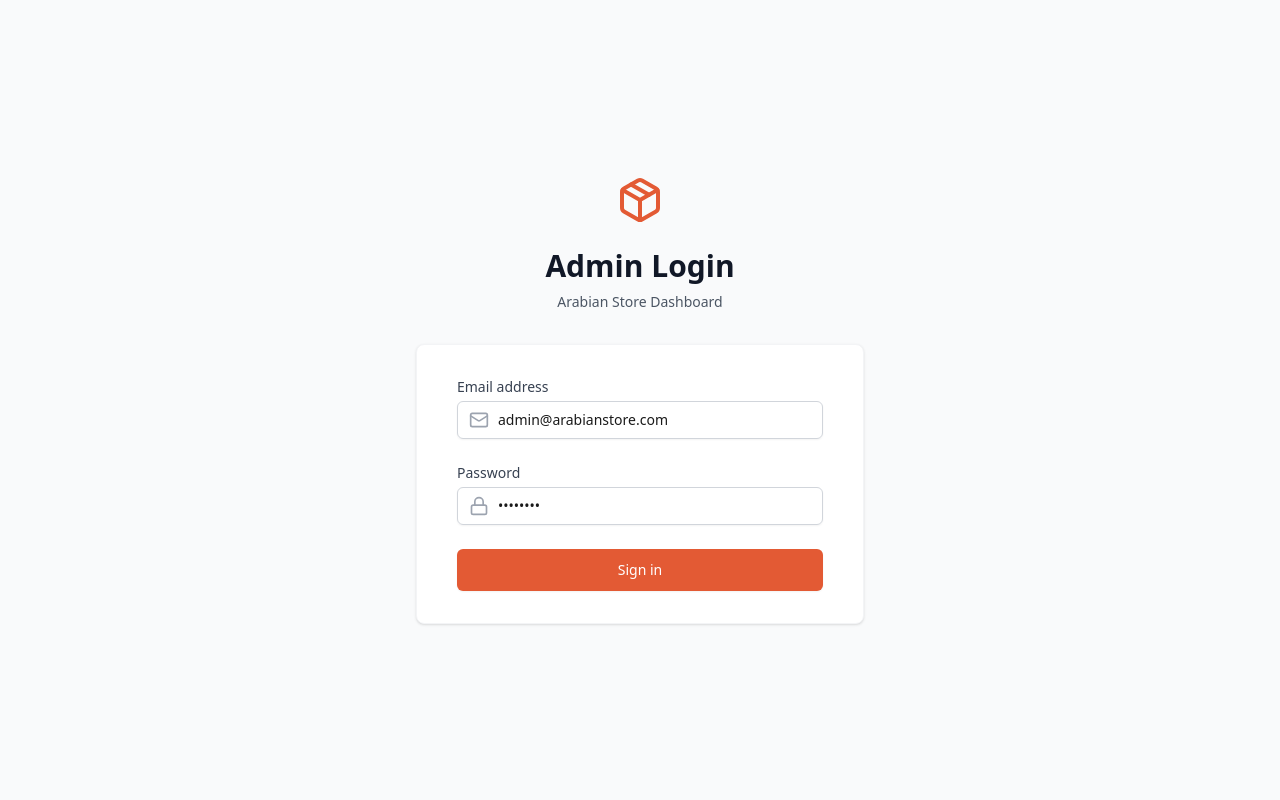
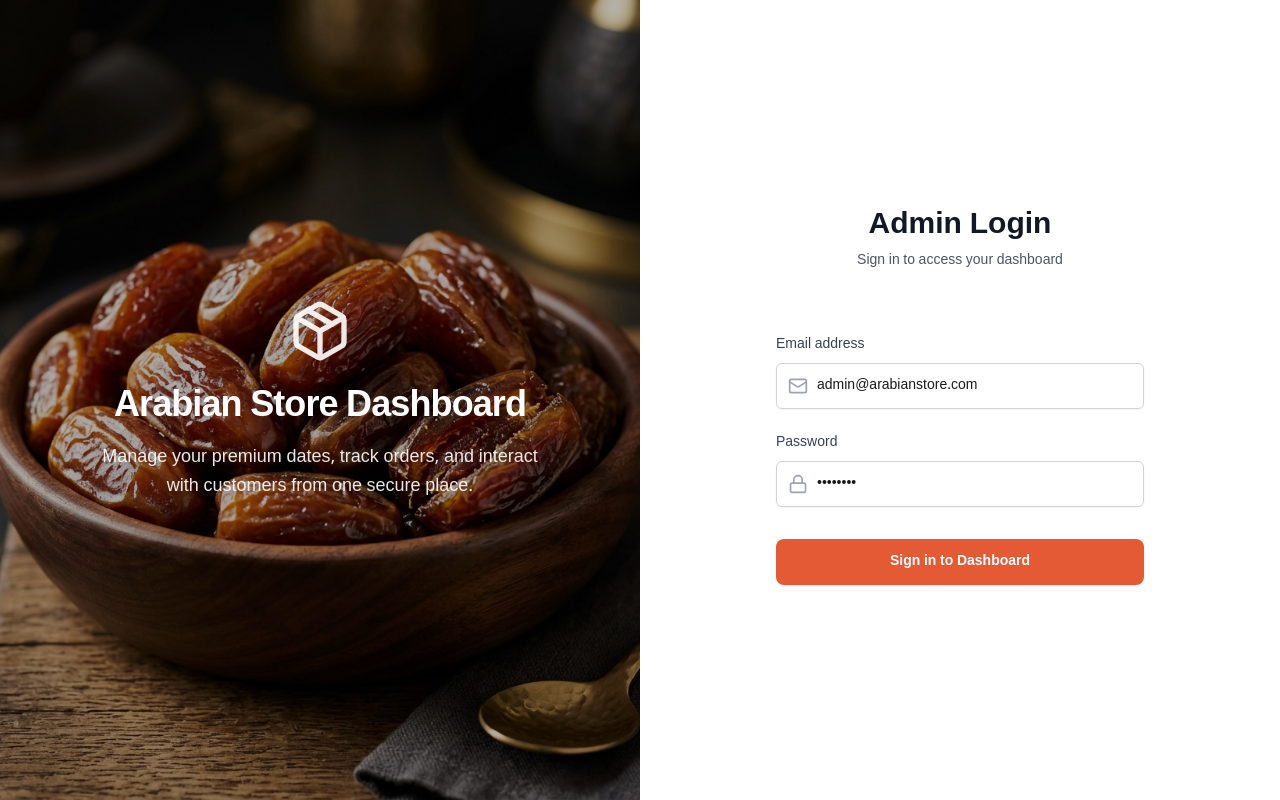
Before and after one commit to Alok4D/arabian-store-bd, a Next.js app in the folder arabian-store-frontend/: page /login in a window 1280 px wide. Built offline with nearby package versions, Linux system fonts and the light colour scheme.

Commit message:
feat: redesign login page, fix logout token issue, and protect dashboard routes

```diff
--- a/arabian-store-frontend/src/app/(auth)/login/page.tsx
+++ b/arabian-store-frontend/src/app/(auth)/login/page.tsx
@@ -29,7 +29,7 @@ export default function LoginPage() {
 
       if (data.success) {
         Cookies.set('admin_token', data.token, { expires: 1 });
-        router.push('/admin');
+        router.push('/dashboard');
         router.refresh();
       } else {
         setError(data.message || 'Login failed');
@@ -42,34 +42,54 @@ export default function LoginPage() {
   };
 
   return (
-    <html lang="en">
-      <body>
-        <div className="min-h-screen bg-gray-50 flex flex-col justify-center py-12 sm:px-6 lg:px-8">
+    <div className="min-h-screen flex bg-gray-50">
+      {/* Left Side - Image */}
+      <div className="hidden lg:flex w-1/2 bg-[#e35a34] relative overflow-hidden items-center justify-center">
+        <div className="absolute inset-0 bg-black/30 z-10" />
+        <img
+          src="/medjool-dates.png"
+          alt="Login Background"
+          className="absolute inset-0 w-full h-full object-cover"
+        />
+        <div className="relative z-20 text-center text-white px-12">
+          <Package className="w-16 h-16 mx-auto mb-6 opacity-90" />
+          <h1 className="text-4xl font-extrabold tracking-tight mb-4 text-white">
+            Arabian Store Dashboard
+          </h1>
+          <p className="text-lg text-white/90 max-w-md mx-auto leading-relaxed">
+            Manage your premium dates, track orders, and interact with customers from one secure place.
+          </p>
+        </div>
+      </div>
+
+      {/* Right Side - Form */}
+      <div className="w-full lg:w-1/2 flex flex-col justify-center py-12 sm:px-6 lg:px-8 bg-white">
         <div className="sm:mx-auto sm:w-full sm:max-w-md">
-            <div className="flex justify-center">
+          <div className="flex justify-center lg:hidden">
             <Package className="w-12 h-12 text-[#e35a34]" />
           </div>
           <h2 className="mt-6 text-center text-3xl font-extrabold text-gray-900">
             Admin Login
           </h2>
           <p className="mt-2 text-center text-sm text-gray-600">
-              Arabian Store Dashboard
+            Sign in to access your dashboard
           </p>
         </div>
 
         <div className="mt-8 sm:mx-auto sm:w-full sm:max-w-md">
-            <div className="bg-white py-8 px-4 shadow sm:rounded-lg sm:px-10 border border-gray-100">
+          <div className="bg-white py-8 px-4 sm:px-10">
             <form className="space-y-6" onSubmit={handleLogin}>
               {error && (
-                  <div className="bg-red-50 text-red-500 p-3 rounded-md text-sm text-center">
+                <div className="bg-red-50 border border-red-200 text-red-600 p-3 rounded-md text-sm text-center">
                   {error}
                 </div>
               )}
+
               <div>
                 <label className="block text-sm font-medium text-gray-700">
                   Email address
                 </label>
-                  <div className="mt-1 relative rounded-md shadow-sm">
+                <div className="mt-2 relative rounded-md shadow-sm">
                   <div className="absolute inset-y-0 left-0 pl-3 flex items-center pointer-events-none">
                     <Mail className="h-5 w-5 text-gray-400" />
                   </div>
@@ -78,7 +98,7 @@ export default function LoginPage() {
                     required
                     value={email}
                     onChange={(e) => setEmail(e.target.value)}
-                      className="focus:ring-[#e35a34] focus:border-[#e35a34] block w-full pl-10 sm:text-sm border-gray-300 rounded-md py-2 border outline-none"
+                    className="focus:ring-[#e35a34] focus:border-[#e35a34] block w-full pl-10 sm:text-sm border-gray-300 rounded-md py-3 border outline-none"
                     placeholder="admin@arabianstore.com"
                   />
                 </div>
@@ -88,7 +108,7 @@ export default function LoginPage() {
                 <label className="block text-sm font-medium text-gray-700">
                   Password
                 </label>
-                  <div className="mt-1 relative rounded-md shadow-sm">
+                <div className="mt-2 relative rounded-md shadow-sm">
                   <div className="absolute inset-y-0 left-0 pl-3 flex items-center pointer-events-none">
                     <Lock className="h-5 w-5 text-gray-400" />
                   </div>
@@ -97,26 +117,25 @@ export default function LoginPage() {
                     required
                     value={password}
                     onChange={(e) => setPassword(e.target.value)}
-                      className="focus:ring-[#e35a34] focus:border-[#e35a34] block w-full pl-10 sm:text-sm border-gray-300 rounded-md py-2 border outline-none"
+                    className="focus:ring-[#e35a34] focus:border-[#e35a34] block w-full pl-10 sm:text-sm border-gray-300 rounded-md py-3 border outline-none"
                     placeholder="••••••••"
                   />
                 </div>
               </div>
 
-                <div>
+              <div className="pt-2">
                 <button
                   type="submit"
                   disabled={loading}
-                    className="w-full flex justify-center py-2.5 px-4 border border-transparent rounded-md shadow-sm text-sm font-medium text-white bg-[#e35a34] hover:bg-[#d04925] focus:outline-none focus:ring-2 focus:ring-offset-2 focus:ring-[#e35a34] disabled:opacity-50 transition-colors"
+                  className="w-full flex justify-center py-3 px-4 border border-transparent rounded-lg shadow-sm text-sm font-bold text-white bg-[#e35a34] hover:bg-[#d04925] focus:outline-none focus:ring-2 focus:ring-offset-2 focus:ring-[#e35a34] disabled:opacity-50 transition-colors"
                 >
-                    {loading ? <Loader2 className="w-5 h-5 animate-spin" /> : 'Sign in'}
+                  {loading ? <Loader2 className="w-5 h-5 animate-spin" /> : 'Sign in to Dashboard'}
                 </button>
               </div>
             </form>
           </div>
         </div>
       </div>
-      </body>
-    </html>
+    </div>
   );
 }
--- a/arabian-store-frontend/src/app/(dashboard-Layout)/dashboard/layout.tsx
+++ b/arabian-store-frontend/src/app/(dashboard-Layout)/dashboard/layout.tsx
@@ -10,6 +10,7 @@ const manrope = Manrope({
 import { ReactNode, useState, useEffect } from "react";
 import Link from "next/link";
 import { useRouter, usePathname } from "next/navigation";
+import Cookies from "js-cookie";
 import { Button } from "@/components/ui/button";
 import { Sheet, SheetContent, SheetTrigger } from "@/components/ui/sheet";
 import {
@@ -75,7 +76,7 @@ export default function DashboardLayout({ children }: { children: ReactNode }) {
   ];
 
   const handleLogout = () => {
-    // Implement logout logic here (e.g. clear cookies/localStorage)
+    Cookies.remove('admin_token');
     router.push("/login");
   };
 
@@ -159,7 +160,7 @@ export default function DashboardLayout({ children }: { children: ReactNode }) {
               </SheetTrigger>
               <SheetContent side="left" className="w-64 p-0">
                 <div className="h-16 flex items-center px-6 border-b shrink-0">
-                  <Link href="/admin" className="flex items-center gap-2">
+                  <Link href="/dashboard" className="flex items-center gap-2">
                     <div className=" flex justify-center text-[#009e19] font-bold overflow-hidden">
                       <Package className="w-8 h-8" />
                     </div>
--- a/arabian-store-frontend/src/components/dashboard/Sidebar.tsx
+++ b/arabian-store-frontend/src/components/dashboard/Sidebar.tsx
@@ -53,7 +53,7 @@ export default function Sidebar({ isOpen, setIsOpen }: SidebarProps) {
       `}>
         {/* Logo */}
         <div className="flex items-center justify-between h-16 px-6 border-b border-slate-800">
-          <Link href="/admin" className="flex items-center gap-2 font-bold text-xl">
+          <Link href="/dashboard" className="flex items-center gap-2 font-bold text-xl">
             <Package className="w-6 h-6 text-[#e35a34]" />
             <span>Arabian Store</span>
           </Link>
--- a/arabian-store-frontend/src/middleware.ts
+++ b/arabian-store-frontend/src/middleware.ts
@@ -2,8 +2,8 @@ import { NextResponse } from 'next/server';
 import type { NextRequest } from 'next/server';
 
 export function middleware(request: NextRequest) {
-  // Check if the user is visiting an admin route
-  if (request.nextUrl.pathname.startsWith('/admin')) {
+  // Check if the user is visiting a dashboard route
+  if (request.nextUrl.pathname.startsWith('/dashboard')) {
     // Check for the admin_token cookie
     const token = request.cookies.get('admin_token')?.value;
 
@@ -18,5 +18,5 @@ export function middleware(request: NextRequest) {
 }
 
 export const config = {
-  matcher: ['/admin/:path*', '/admin'],
+  matcher: ['/dashboard/:path*', '/dashboard'],
 };
```
Also changed, not shown: 1 other file (tests, documents, lock files or other folders). Lines whose indentation alone changed are shown as unchanged.
